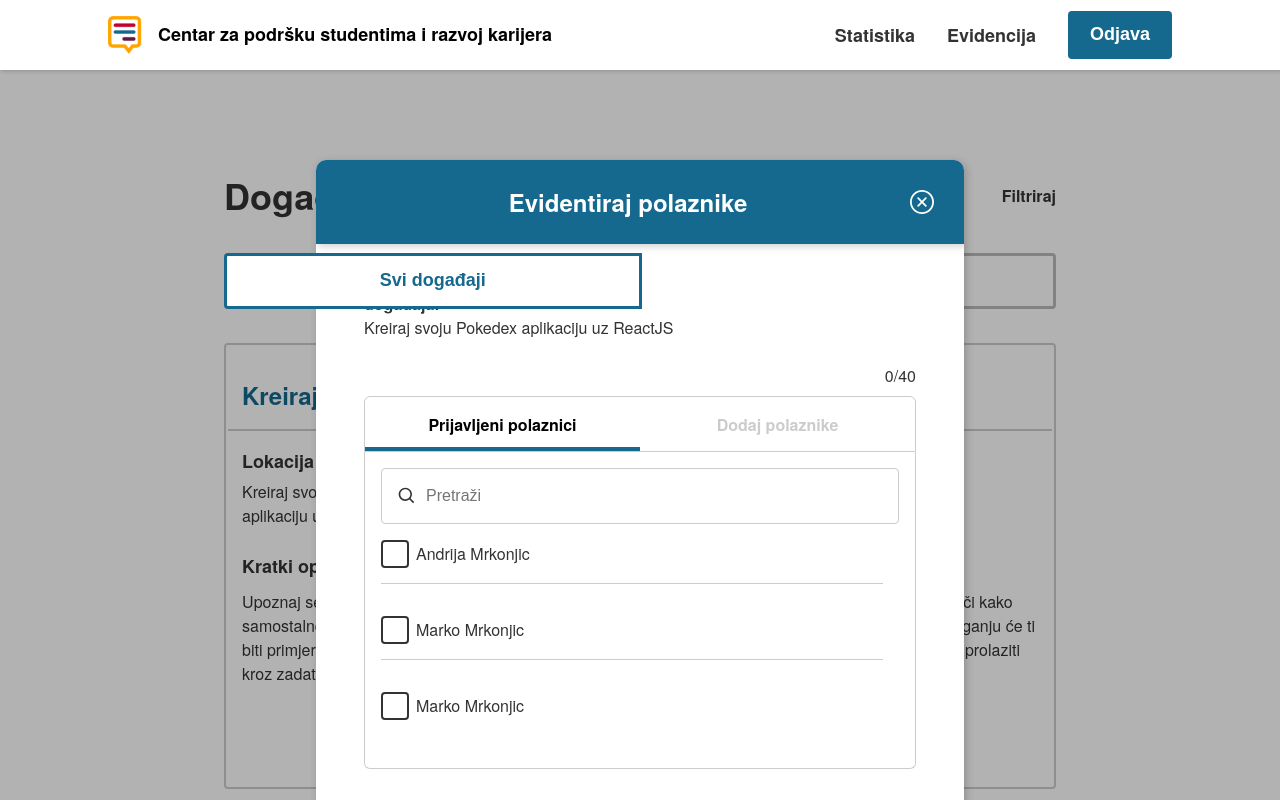
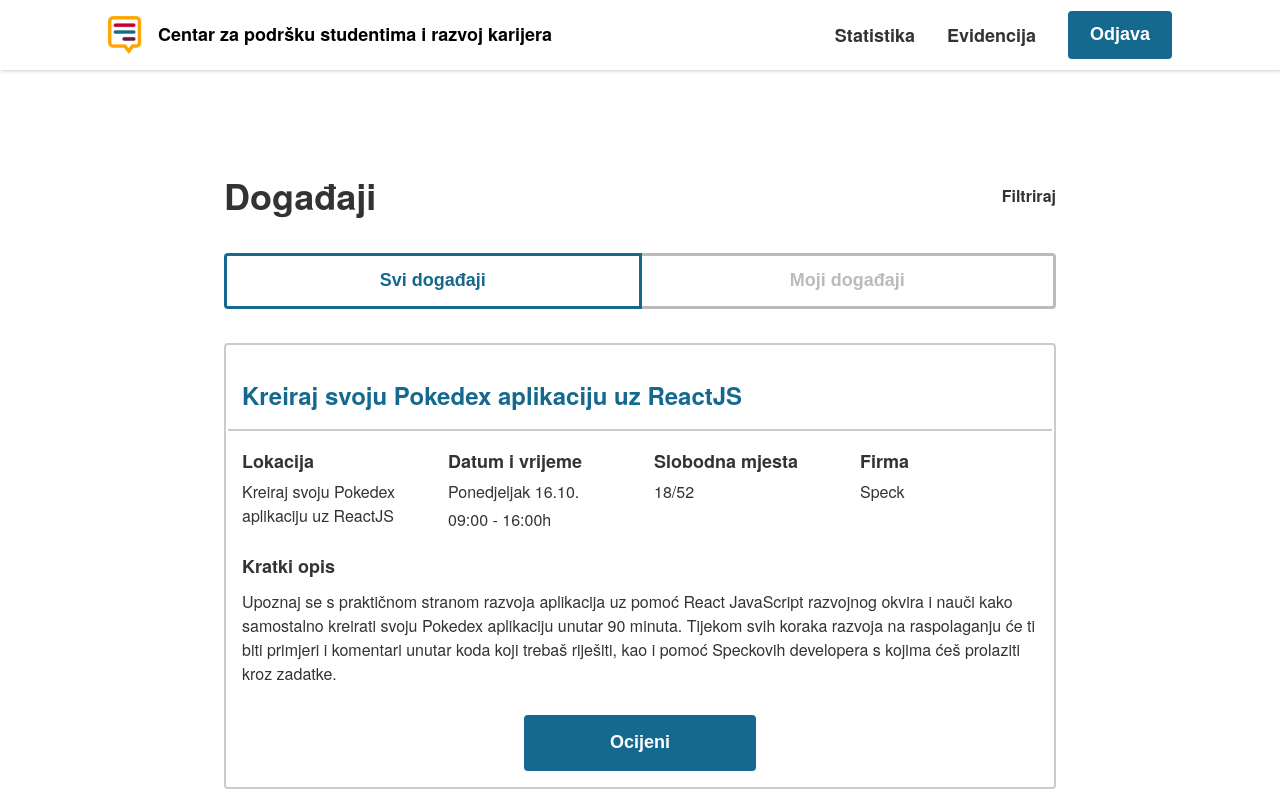
Before and after one commit to DnameZ/TeamProject, a React (Create React App) app: page /events in a window 1280 px wide. Shown: the top 800 px of the page. Built offline with nearby package versions, Linux system fonts and the light colour scheme.

Commit message:
Added a open/close all modals system

```diff
--- a/src/App.js
+++ b/src/App.js
@@ -11,8 +11,6 @@ import Statistics from './pages/Statistics/Statistics';
 import { Main } from './lib/styles/generalStyles';
 import Header from './components/Header/Header';
 
-import StudentRecord from './components/StudentRecord/StudentRecord';
-
 function App() {
   const location = useLocation();
   const [path, setPath] = useState(location.pathname);
@@ -25,7 +23,6 @@ function App() {
   return (
     <>
       {path !== '/login' ? <Header /> : null}
-      <StudentRecord />
       <Main>
         <Route path="/login" component={Login} />
         <Route path="/events" component={Events} />
--- a/src/components/EventCard/EventCard.js
+++ b/src/components/EventCard/EventCard.js
@@ -1,5 +1,7 @@
 import React, { useState } from 'react';
 import { BsChevronExpand, BsChevronContract } from 'react-icons/bs';
+import StudentRecord from '../StudentRecord/StudentRecord';
+import Rate from '../RateEventModal/RateEventModal';
 
 // style
 import {
@@ -29,9 +31,26 @@ const EventCard = ({
   buttonText,
 }) => {
   const [showDescription, setShowDescrption] = useState(false);
+  const [Modal, setModal] = useState(false);
+
+  const OpenModal = () => {
+    setModal((Modal) => !Modal);
+  };
+  const SetModal = (buttonText) => {
+    const Evidentiraj = 'Evidentiraj';
+    const Ocijeni = 'Ocijeni';
+
+    switch (buttonText) {
+      case Evidentiraj:
+        return <StudentRecord handleModalClose={OpenModal} />;
+      case Ocijeni:
+        return <Rate handleModalClose={OpenModal} />;
+    }
+  };
 
   return (
     <>
+      {Modal == true && SetModal(buttonText)}
       <EventCardWrapper>
         <EventCardHeader>
           <EventCardTitle>{title}</EventCardTitle>
@@ -87,7 +106,11 @@ const EventCard = ({
           )}
         </EventCardContent>
         <ButtonWrapper>
-          <PrimaryButton type="modal/card" text={buttonText} />
+          <PrimaryButton
+            type="modal/card"
+            text={buttonText}
+            onClick={() => OpenModal(buttonText)}
+          />
         </ButtonWrapper>
       </EventCardWrapper>
     </>
--- a/src/components/RateEventModal/RateEventModal.js
+++ b/src/components/RateEventModal/RateEventModal.js
@@ -16,11 +16,11 @@ import {
 
 import { TextArea } from '../../lib/styles/generalStyles';
 
-const RateEventModal = (props) => {
+const RateEventModal = (props, handleModalClose) => {
   const [selectedGrade, setSelectedGrade] = useState(0);
 
   return (
-    <Modal title="Ocijeni događaj">
+    <Modal title="Ocijeni događaj" handleModalClose={handleModalClose}>
       <ContentWrapper>
         <ContentRow>
           <RowTitle>Ime događaja:</RowTitle>
--- a/src/components/StudentRecord/StudentRecord.js
+++ b/src/components/StudentRecord/StudentRecord.js
@@ -28,7 +28,7 @@ import {
   SecondaryButton,
 } from '../../lib/styles/generalStyles';
 
-const StudentRecord = () => {
+const StudentRecord = ({ handleModalClose }) => {
   const PrijavljeniP = 'Prijavljeni polaznici';
   const DodajP = 'Dodaj polaznike';
   const Prijavljeni = 'Prijavljeni';
@@ -60,7 +60,7 @@ const StudentRecord = () => {
   };
 
   return (
-    <Modal title={'Evidentiraj polaznike'}>
+    <Modal title={'Evidentiraj polaznike'} handleModalClose={handleModalClose}>
       <EventInfo>
         <LabelNameOfEvent>Naziv događaja:</LabelNameOfEvent>
         <NameOfEvent>Kreiraj svoju Pokedex aplikaciju uz ReactJS</NameOfEvent>
--- a/src/pages/Events/Events.js
+++ b/src/pages/Events/Events.js
@@ -75,7 +75,7 @@ const Events = () => {
                 freeSpots={event.availability}
                 company={event.company}
                 shortDescription={event.shortDescription}
-                buttonText="Prijavi/Odjavi se"
+                buttonText="Ocijeni"
               />
             ))}
           </EventsWrapper>
--- a/src/pages/Records/Records.js
+++ b/src/pages/Records/Records.js
@@ -4,6 +4,7 @@ import { DummyItem, ButtonWrapper } from './RecordsStyle';
 //Components
 import Section from '../../components/Section/Section';
 import EventCard from '../../components/EventCard/EventCard';
+import StudentRecord from '../../components/StudentRecord/StudentRecord';
 import {
   EventsWrapper,
   FilterWrapper,
```
